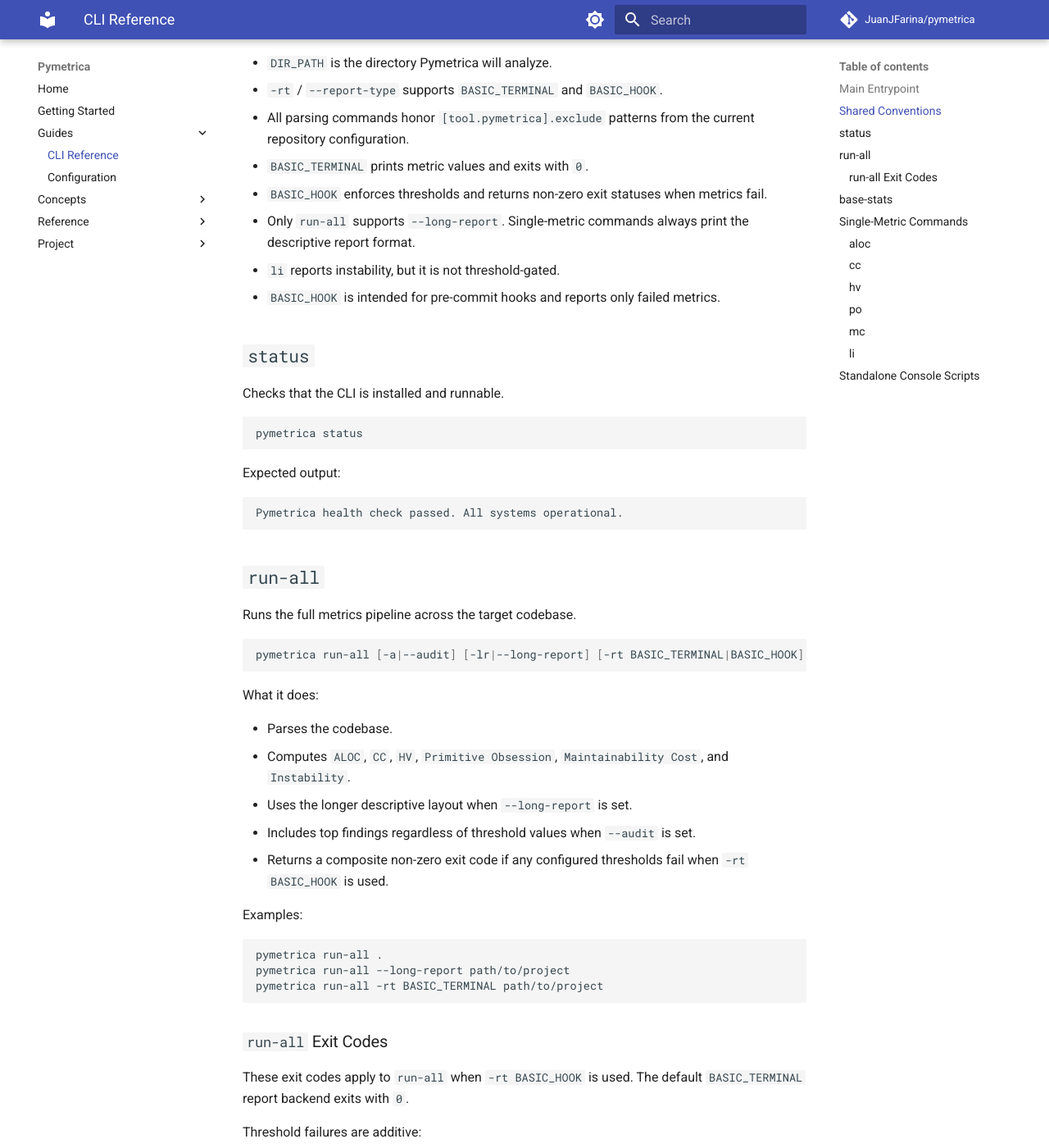
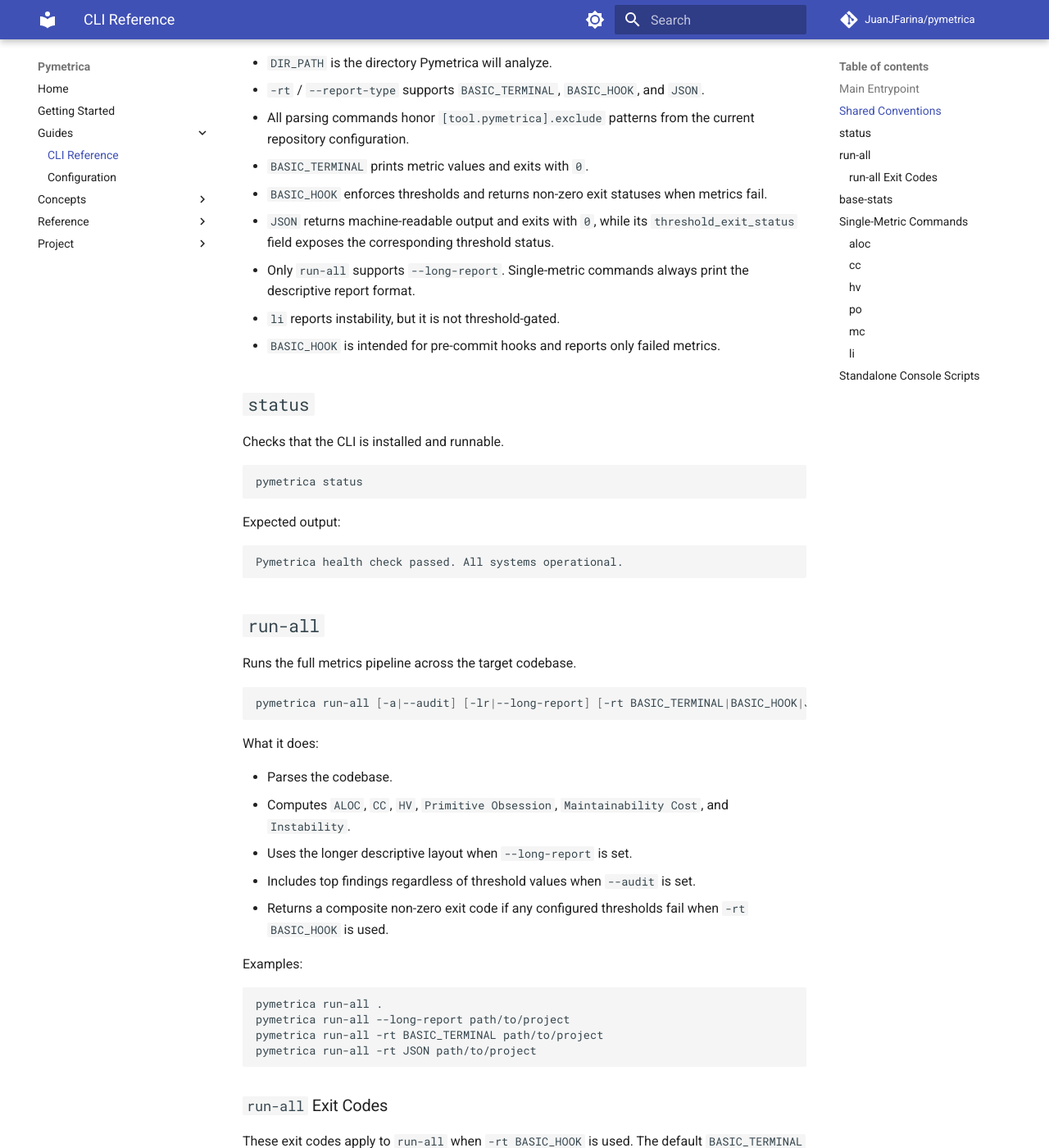
Before and after one commit to JuanJFarina/pymetrica, an MkDocs documentation site: the page built from docs/cli.md, in a window 1280 px wide and 1400 px high, scrolled down 741 px. Shown: the whole window at 82% size. Built offline with MkDocs 1.6.1 and Material for MkDocs 9.7.7, drawn with Linux system fonts in a browser that asks for light colours; comment, search, counter and statistics services are not loaded; some of the changed text lies outside the part shown.

Commit message:
feat(reporting): add optional JSON reports
Expose machine-readable metric output without changing existing report defaults, and keep metric generics valid under strict type checking.

Co-authored-by: Cursor <cursoragent@cursor.com>

````diff
--- a/docs/cli.md
+++ b/docs/cli.md
@@ -24,12 +24,14 @@ Available commands:
 ## Shared Conventions
 
 - `DIR_PATH` is the directory Pymetrica will analyze.
-- `-rt` / `--report-type` supports `BASIC_TERMINAL` and `BASIC_HOOK`.
+- `-rt` / `--report-type` supports `BASIC_TERMINAL`, `BASIC_HOOK`, and `JSON`.
 - All parsing commands honor `[tool.pymetrica].exclude` patterns from the
   current repository configuration.
 - `BASIC_TERMINAL` prints metric values and exits with `0`.
 - `BASIC_HOOK` enforces thresholds and returns non-zero exit statuses when
   metrics fail.
+- `JSON` returns machine-readable output and exits with `0`, while its
+  `threshold_exit_status` field exposes the corresponding threshold status.
 - Only `run-all` supports `--long-report`. Single-metric commands always print
   the descriptive report format.
 - `li` reports instability, but it is not threshold-gated.
@@ -54,7 +56,7 @@ Pymetrica health check passed. All systems operational.
 Runs the full metrics pipeline across the target codebase.
 
 ```bash
-pymetrica run-all [-a|--audit] [-lr|--long-report] [-rt BASIC_TERMINAL|BASIC_HOOK] DIR_PATH
+pymetrica run-all [-a|--audit] [-lr|--long-report] [-rt BASIC_TERMINAL|BASIC_HOOK|JSON] DIR_PATH
 ```
 
 What it does:
@@ -73,6 +75,7 @@ Examples:
 pymetrica run-all .
 pymetrica run-all --long-report path/to/project
 pymetrica run-all -rt BASIC_TERMINAL path/to/project
+pymetrica run-all -rt JSON path/to/project
 ```
 
 ### `run-all` Exit Codes
@@ -139,7 +142,7 @@ single-metric equivalent of `run-all --long-report`.
 ### `aloc`
 
 ```bash
-pymetrica aloc [-a|--audit] [-rt BASIC_TERMINAL|BASIC_HOOK] DIR_PATH
+pymetrica aloc [-a|--audit] [-rt BASIC_TERMINAL|BASIC_HOOK|JSON] DIR_PATH
 ```
 
 Reports the `Abstract Lines Of Code` metric. With `BASIC_HOOK`, exits with `1`
@@ -148,7 +151,7 @@ when `aloc_fail_threshold` is positive and exceeded.
 ### `cc`
 
 ```bash
-pymetrica cc [-a|--audit] [-rt BASIC_TERMINAL|BASIC_HOOK] DIR_PATH
+pymetrica cc [-a|--audit] [-rt BASIC_TERMINAL|BASIC_HOOK|JSON] DIR_PATH
 ```
 
 Reports `Cyclomatic Complexity`. With `BASIC_HOOK`, exits with `2` when
@@ -157,7 +160,7 @@ Reports `Cyclomatic Complexity`. With `BASIC_HOOK`, exits with `2` when
 ### `hv`
 
 ```bash
-pymetrica hv [-a|--audit] [-rt BASIC_TERMINAL|BASIC_HOOK] DIR_PATH
+pymetrica hv [-a|--audit] [-rt BASIC_TERMINAL|BASIC_HOOK|JSON] DIR_PATH
 ```
 
 Reports `Halstead Volume`. With `BASIC_HOOK`, exits with `4` when
@@ -166,7 +169,7 @@ Reports `Halstead Volume`. With `BASIC_HOOK`, exits with `4` when
 ### `po`
 
 ```bash
-pymetrica po [-a|--audit] [-rt BASIC_TERMINAL|BASIC_HOOK] DIR_PATH
+pymetrica po [-a|--audit] [-rt BASIC_TERMINAL|BASIC_HOOK|JSON] DIR_PATH
 ```
 
 Reports `Primitive Obsession`. With `BASIC_HOOK`, exits with `16` when either
@@ -176,7 +179,7 @@ exceeded.
 ### `mc`
 
 ```bash
-pymetrica mc [-a|--audit] [-rt BASIC_TERMINAL|BASIC_HOOK] DIR_PATH
+pymetrica mc [-a|--audit] [-rt BASIC_TERMINAL|BASIC_HOOK|JSON] DIR_PATH
 ```
 
 Reports `Maintainability Cost`. With `BASIC_HOOK`, exits with `8` when
@@ -185,7 +188,7 @@ Reports `Maintainability Cost`. With `BASIC_HOOK`, exits with `8` when
 ### `li`
 
 ```bash
-pymetrica li [-rt BASIC_TERMINAL|BASIC_HOOK] DIR_PATH
+pymetrica li [-rt BASIC_TERMINAL|BASIC_HOOK|JSON] DIR_PATH
 ```
 
 Reports layer instability values. This command does not currently enforce a
````
Also changed, not shown: README.md (+3 -1 lines), TODO.md (+0 -1 lines), docs/api.md (+9 -8 lines), docs/architecture.md (+7 -2 lines), docs/configuration.md (+8 -3 lines), 5 other files.
